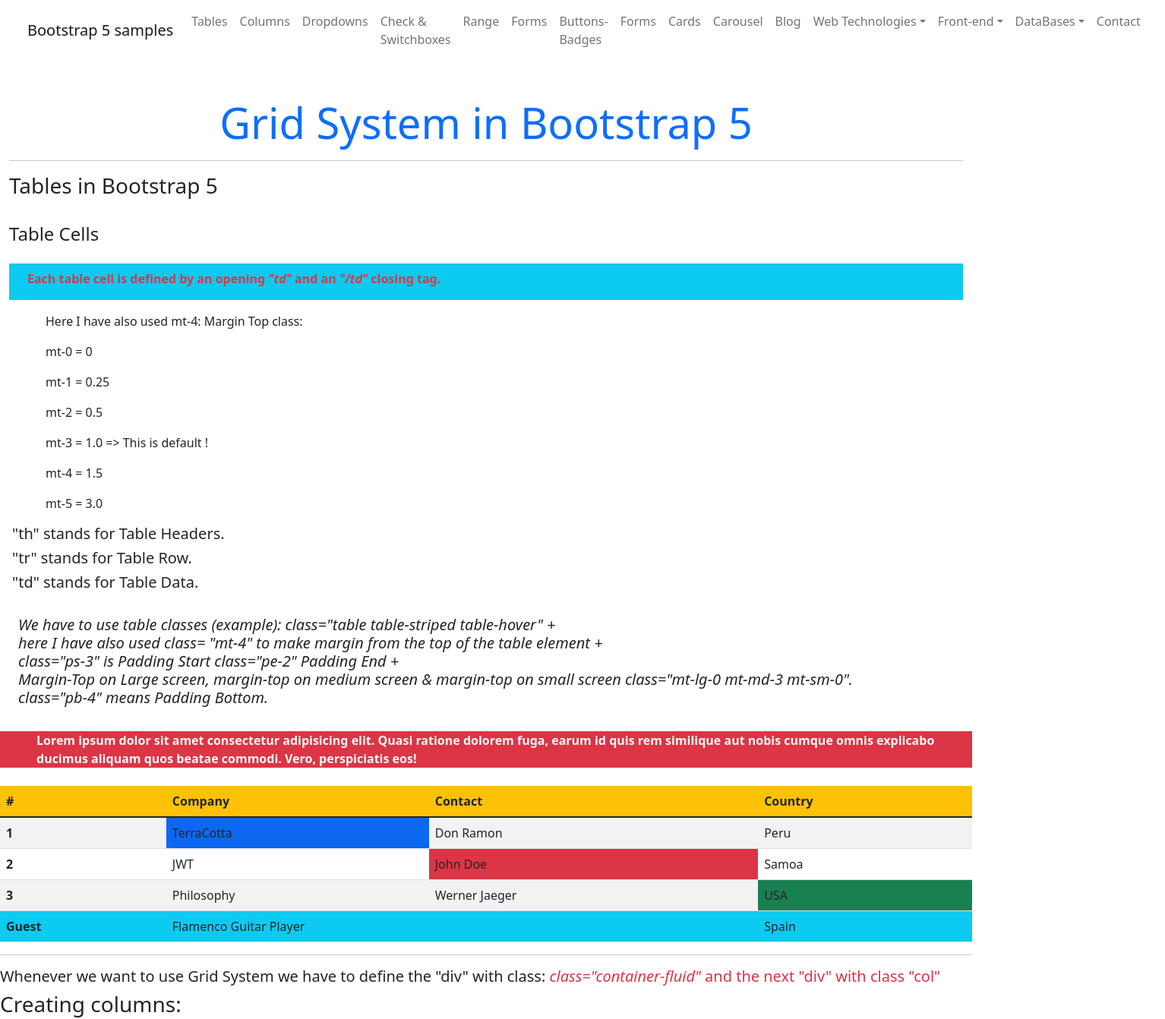
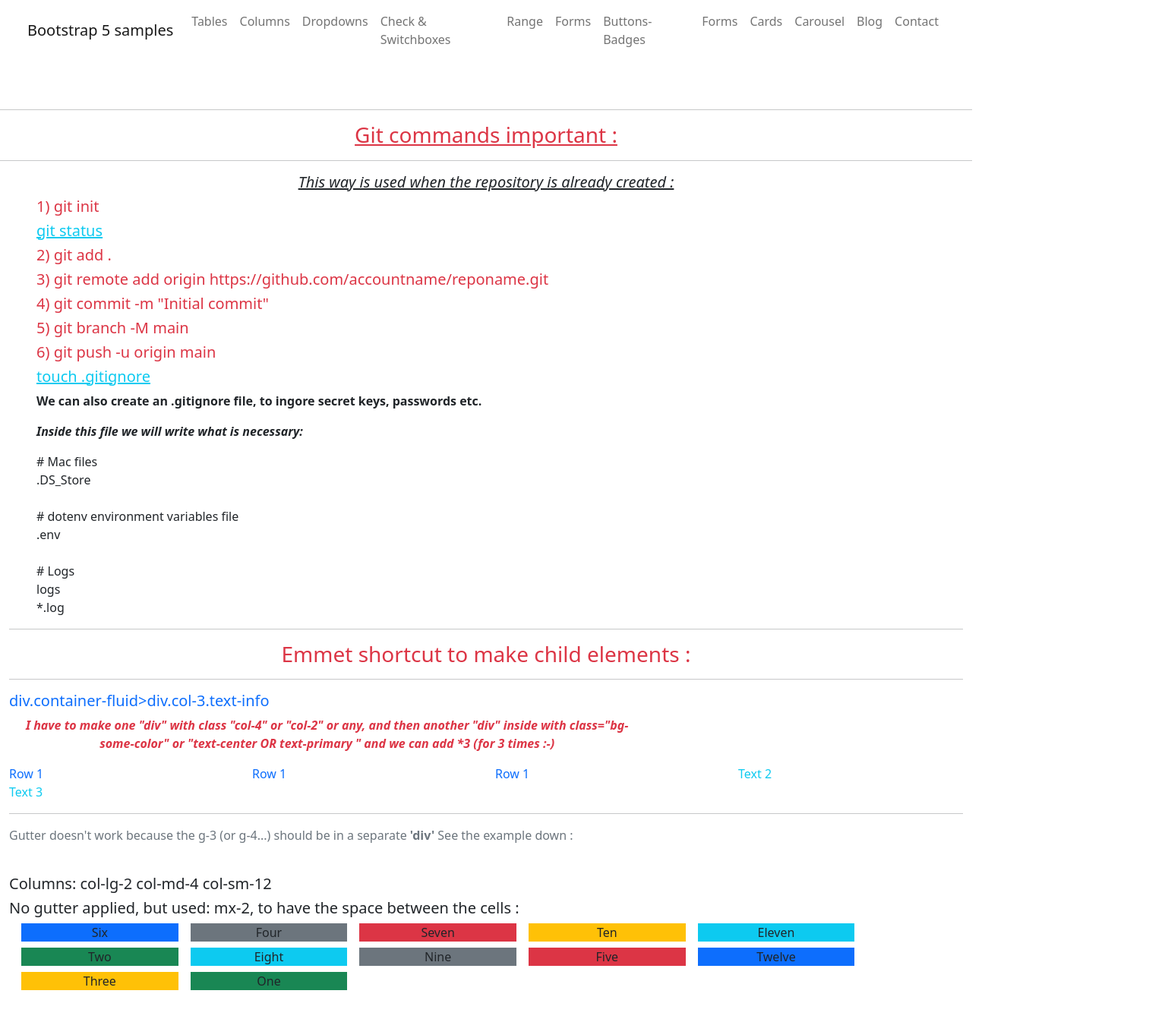
Before and after one commit to dragancodesign/bootstrap-5-sample, a plain HTML site: page index.html in a window 1280 px wide. Shown: the top 1342 px of the page at 76% size, 1534 px wide, since content can reach past the window. Drawn offline with Linux system fonts and the light colour scheme; files whose address does not match are found by name.

Commit message:
Added .gitignore and modified style through classes

```diff
--- a/index.html
+++ b/index.html
@@ -1,5 +1,6 @@
 <!DOCTYPE html>
 <html lang="en">
+
 <head>
     <meta charset="UTF-8" />
     <meta http-equiv="X-UA-Compatible" content="Brave" />
@@ -35,7 +36,8 @@
         <div class="container-fluid">
             <a href="#" class="navbar-brand ms-4">Bootstrap 5 samples</a>
             <!-- Navbar Toggler -->
-        <button class="navbar-toggler" type="button" data-bs-toggle="collapse" data-bs-target="#navbartab"><span class="navbar-toggler-icon"></span></button>
+            <button class="navbar-toggler" type="button" data-bs-toggle="collapse" data-bs-target="#navbartab"><span
+                    class="navbar-toggler-icon"></span></button>
             <div class="navbar-collapse collapse" id="navbartab">
                 <ul class="navbar-nav ms-auto me-4">
                     <li class="nav-item"><a href="#tables" class="nav-link">Tables</a></li>
@@ -48,33 +50,36 @@
                     <li class="nav-item"><a href="#forms" class="nav-link">Forms</a></li>
                     <li class="nav-item"><a href="#cards" class="nav-link">Cards</a></li>
                     <li class="nav-item"><a href="#carousel" class="nav-link">Carousel</a></li>
-        <li class="nav-item"><a href="blog.html" class="nav-link">Blog</a></li>
+                    <li class="nav-item"><a href="#" class="nav-link">Blog</a></li>
 
                     <!-- <li class="nav-item"><a href="#" class="nav-link">About</a></li> -->
 
-        <li class="nav-item dropdown">
-            <a href="#" class="nav-link dropdown-toggle" id="menudropdown" data-bs-toggle="dropdown">Web Technologies</a>
+                    <!-- <li class="nav-item dropdown">
+                        <a href="#" class="nav-link dropdown-toggle" id="menudropdown" data-bs-toggle="dropdown">Web
+                            Technologies</a>
                         <ul class="dropdown-menu">
                             <li><a href="#" class="dropdown-item">Course Django</a></li>
                             <li><a href="#" class="dropdown-item">Course React</a></li>
                         </ul>
-        </li>
-        <li class="nav-item dropdown">
-            <a href="#" class="nav-link dropdown-toggle" id="menudropdown" data-bs-toggle="dropdown">Front-end</a>
+                    </li> -->
+                    <!-- <li class="nav-item dropdown">
+                        <a href="#" class="nav-link dropdown-toggle" id="menudropdown"
+                            data-bs-toggle="dropdown">Front-end</a>
                         <ul class="dropdown-menu">
                             <li><a href="#" class="dropdown-item">Course Bootstrap 5</a></li>
                             <li><a href="#" class="dropdown-item">Course Bulma CSS</a></li>
                             <li><a href="#" class="dropdown-item">Course Tailwind CSS</a></li>
                         </ul>
-        </li>
-        <li class="nav-item dropdown">
-            <a href="#" class="nav-link dropdown-toggle" id="menudropdown" data-bs-toggle="dropdown">DataBases</a>
+                    </li> -->
+                    <!-- <li class="nav-item dropdown">
+                        <a href="#" class="nav-link dropdown-toggle" id="menudropdown"
+                            data-bs-toggle="dropdown">DataBases</a>
                         <ul class="dropdown-menu">
                             <li><a href="#" class="dropdown-item">Course MongoDB</a></li>
                             <li><a href="#" class="dropdown-item">Course PostgreSQL</a></li>
                             <li><a href="#" class="dropdown-item">Course MySQL</a></li>
                         </ul>
-        </li>
+                    </li> -->
 
                     <li class="nav-item"><a href="#" class="nav-link">Contact</a></li>
                 </ul>
@@ -87,17 +92,96 @@
     <!-- NAVIGATION BAR ENDS -->
     <br><br>
 
+    <hr>
+    <h3 class="text-danger mx-5 text-center text-decoration-underline">Git commands important :</h3>
+    <hr>
+    <div class="container-fluid g-5">
+        <h5 class="text-center fst-italic text-decoration-underline">This way is used when the repository is already
+            created :</h5>
+
+        <h5 class="text-danger">1) git init</h5>
+        <h5 class="text-info text-decoration-underline">git status</h5>
+        <h5 class="text-danger">2) git add .</h5>
+        <h5 class="text-danger">3) git remote add origin https://github.com/accountname/reponame.git</h5>
+        <h5 class="text-danger">4) git commit -m "Initial commit"</h5>
+        <h5 class="text-danger">5) git branch -M main</h5>
+        <h5 class="text-danger">6) git push -u origin main</h5>
+        <h5 class=" text-decoration-underline text-info">touch .gitignore</h5>
+        <p class="fw-bold">We can also create an .gitignore file, to ingore secret keys, passwords etc.</p>
+        <p class="fw-bold fst-italic">Inside this file we will write what is necessary:</p>
+        <p># Mac files <br>
+            .DS_Store <br>
+            <br>
+            # dotenv environment variables file <br>
+            .env <br>
+            <br>
+            # Logs <br>
+            logs <br>
+            *.log
+        </p>
+    </div>
+
+
+    <!-- Emmet Section -->
+    <div class="container-fluid">
+        <hr>
+        <h3 class="text-danger mx-5 text-center">Emmet shortcut to make child elements :</h3>
+        <hr>
+
+        <h5 class="text-primary">div.container-fluid>div.col-3.text-info</h5>
+
+        <div class="col-8 text-danger fw-bold fst-italic text-center">
+            <p>I have to make one "div" with class "col-4" or "col-2" or any, and then another "div" inside with
+                class="bg-some-color" or "text-center OR text-primary " and we can add *3 (for 3 times :-) </p>
+        </div>
+
+
+        <div class="row">
+            <div class="col-3 text-primary">Row 1</div>
+            <div class="col-3 text-primary">Row 1</div>
+            <div class="col-3 text-primary">Row 1</div>
+            <div class="col-3 text-info">Text 2</div>
+            <div class="col-3 text-info">Text 3</div>
+        </div>
+
+
+        <hr>
+        <p class="text-secondary">Gutter doesn't work because the g-3 (or g-4...) should be in a separate <strong> 'div'
+            </strong> See the example down : </p>
+        <br>
+        <h5>Columns: col-lg-2 col-md-4 col-sm-12</h5>
+        <h5>No gutter applied, but used: mx-2, to have the space between the cells : </h5>
+        <div class="container-fluid">
+            <div class="row g-2 text-center">
+                <div class="mx-2 col-lg-2 col-md-4 col-sm-12 bg-primary">Six</div>
+                <div class="mx-2 col-lg-2 col-md-4 col-sm-12 bg-secondary">Four</div>
+                <div class="mx-2 col-lg-2 col-md-4 col-sm-12 bg-danger">Seven</div>
+                <div class="mx-2 col-lg-2 col-md-4 col-sm-12 bg-warning">Ten</div>
+                <div class="mx-2 col-lg-2 col-md-4 col-sm-12 bg-info">Eleven</div>
+                <div class="mx-2 col-lg-2 col-md-4 col-sm-12 bg-success">Two</div>
+                <div class="mx-2 col-lg-2 col-md-4 col-sm-12 bg-info">Eight</div>
+                <div class="mx-2 col-lg-2 col-md-4 col-sm-12 bg-secondary">Nine</div>
+                <div class="mx-2 col-lg-2 col-md-4 col-sm-12 bg-danger">Five</div>
+                <div class="mx-2 col-lg-2 col-md-4 col-sm-12 bg-primary">Twelve</div>
+                <div class="mx-2 col-lg-2 col-md-4 col-sm-12 bg-warning">Three</div>
+                <div class="mx-2 col-lg-2 col-md-4 col-sm-12 bg-success">One</div>
+            </div>
+        </div>
+
+    </div> <!-- End Emmet -->
 
     <!-- ======= Tables Section ======= -->
-
+<br><br>
     <section id="tables">
         <div class="container-fluid">
-      <h1 class="text-primary text-center display-4">Grid System in Bootstrap 5</h1>
+            <h1 class="text-primary text-center display-5">Grid System in Bootstrap 5</h1>
             <hr>
             <h3>Tables in Bootstrap 5</h3>
             <br>
             <h4>Table Cells</h4>
-    <p class="text-danger fw-bold bg-info mt-4 pt-2 pb-3 ps-4">Each table cell is defined by an opening <em class="fw-bold text-danger">"td"</em> and an <em class="fw-bold text-danger">"/td"</em> closing tag.</p>
+            <p class="text-danger fw-bold bg-info mt-4 pt-2 pb-3 ps-4">Each table cell is defined by an opening <em
+                    class="fw-bold text-danger">"td"</em> and an <em class="fw-bold text-danger">"/td"</em> closing tag.
+            </p>
 
             <p class="ps-5">Here I have also used mt-4: Margin Top class:</p>
             <p class="ps-5">mt-0 = 0</p>
@@ -112,8 +196,11 @@
         <h5 class="ps-3">"tr" stands for Table Row.</h5>
         <h5 class="ps-3">"td" stands for Table Data.</h5>
         <br>
-<h5 class="fst-italic ps-4 pb-4">We have to use table classes (example): class="table table-striped table-hover" + <br> here I have also used class= "mt-4" to make margin from the top of the table element + <br> class="ps-3" is Padding Start class="pe-2" Padding End + <br>
-Margin-Top on Large screen, margin-top on medium screen & margin-top on small screen class="mt-lg-0 mt-md-3 mt-sm-0". <br> class="pb-4" means Padding Bottom.
+        <h5 class="fst-italic ps-4 pb-4">We have to use table classes (example): class="table table-striped table-hover"
+            + <br> here I have also used class= "mt-4" to make margin from the top of the table element + <br>
+            class="ps-3" is Padding Start class="pe-2" Padding End + <br>
+            Margin-Top on Large screen, margin-top on medium screen & margin-top on small screen class="mt-lg-0 mt-md-3
+            mt-sm-0". <br> class="pb-4" means Padding Bottom.
         </h5>
 
         <div class="bg-danger text-light fw-bold mt-lg-0 mt-md-3 mt-sm-0 ps-5 pe-5 ">
@@ -153,7 +240,7 @@ Margin-Top on Large screen, margin-top on medium screen & margin-top on small sc
                 </tr>
                 <tr class="bg-info">
                     <th>Guest</th>
-                <td colspan="2" >Flamenco Guitar Player</td> <!-- colspan determines the SPAN !!! -->
+                    <td colspan="2">Flamenco Guitar Player</td> <!-- colspan determines the SPAN !!! -->
                     <td>Spain</td>
                 </tr>
             </tbody>
@@ -166,15 +253,17 @@ Margin-Top on Large screen, margin-top on medium screen & margin-top on small sc
     <!-- Columns Section -->
     <section id="columns">
         <hr>
-    <h5>Whenever we want to use Grid System we have to define the "div" with class: <span class="text-danger"><em>class="container-fluid"</em> and the next "div" with class "col" </span></h5>
+        <h5>Whenever we want to use Grid System we have to define the "div" with class: <span
+                class="text-danger"><em>class="container-fluid"</em> and the next "div" with class "col" </span></h5>
         <h3>Creating columns:</h3>
-        <p  class="text-danger fw-bold">div class="container-fluid"</p>
+        <p class="text-danger fw-bold">div class="container-fluid"</p>
         <p>Then inside another div: <span class="text-danger fw-bold">div class="row g-3 text-center"</span> </p>
         <p>Then inside another div: <span class="text-danger fw-bold">div class="col-4"</span> </p>
         <p>Then inside another div: <span class="text-danger fw-bold">div class="bg-primary"</span> </p>
 
         <p class="text-info bg-dark customize-color">
-            Added customized parameters inside the head or external css style sheet to be able to get the results you want.
+            Added customized parameters inside the head or external css style sheet to be able to get the results you
+            want.
         </p>
         <hr>
         <p class="text-secondary">Columns with gutter example: </p>
@@ -240,61 +329,19 @@ Margin-Top on Large screen, margin-top on medium screen & margin-top on small sc
         <hr>
 
 
-
-<!-- Emmet Section -->
-<hr>
-<h3 class="text-danger mx-5">Emmet shortcut to make child elements - explained !</h3>
-<hr>
-
-<h5 class="text-danger">div.container-fluid>div.col-3.text-info</h5>
-<div class="container-fluid">
-        <div class="col-6 text-danger fw-bold fst-italic text-center">
-            <p>I have to make one "div" with class "col-4" or "col-2" or any, and then another "div" inside with class="bg-some-color" or "text-center OR text-primary " and we can add *3 (for 3 times :-) </p>
-        </div>
-
-
-        <div class="container-fluid">
-            <div class="row">
-            <div class="col-3 text-primary">Row 1</div>
-            <div class="col-3 text-primary">Row 1</div>
-            <div class="col-3 text-primary">Row 1</div>
-            </div>
-        </div>
-        <div class="container-fluid">
-            <div class="col-3 text-info">Text 2</div>
-        </div>
-        <div class="container-fluid">
-            <div class="col-3 text-info">Text 3</div>
-        </div>
-                <p class="text-secondary">Gutter example: </p>
-                <hr>
-                <br>
-<!-- <div class="container-fluid px-4">
-  <div class="row gx-2">
-    <div class="col-lg-3 col-md-4 col-sm-12 bg-success">Two</div>
-    <div class="col-lg-3 col-md-4 col-sm-12 bg-warning">Three</div>
-    <div class="col-lg-3 col-md-4 col-sm-12 bg-danger">One</div>
-    <div class="col-lg-3 col-md-4 col-sm-12 bg-secondary">Four</div>
-    <div class="col-lg-3 col-md-4 col-sm-12 bg-danger">Five</div>
-    <div class="col-lg-3 col-md-4 col-sm-12 bg-primary">Six</div>
-    <div class="col-lg-3 col-md-4 col-sm-12 bg-danger">Seven</div>
-    <div class="col-lg-3 col-md-4 col-sm-12 bg-info">Eight</div>
-    <div class="col-lg-3 col-md-4 col-sm-12 bg-secondary">Nine</div>
-    <div class="col-lg-3 col-md-4 col-sm-12 bg-successs">Ten</div>
-    <div class="col-lg-3 col-md-4 col-sm-12 bg-info">Eleven</div>
-    <div class="col-lg-3 col-md-4 col-sm-12 bg-primary">Twelve</div>
-  </div>
-</div> -->
-
         <br>
         <hr>
         <h3>Precompiled Bootstrap 5</h3>
-<p>Once downloaded, unzip the compressed folder and you’ll see something like this: Link to Bootstrap folder structure:</p>
-<a href="https://getbootstrap.com/docs/5.2/getting-started/introduction/" target="_blank">Getting started with Bootstrap 5</a>
+        <p>Once downloaded, unzip the compressed folder and you’ll see something like this: Link to Bootstrap folder
+            structure:</p>
+        <a href="https://getbootstrap.com/docs/5.2/getting-started/introduction/" target="_blank">Getting started
+            with Bootstrap 5</a>
         <br>
         <br>
-<p>Get started with Bootstrap, the world’s most popular framework for building responsive, mobile-first sites, with jsDelivr and a template starter page.</p>
-<a href="https://getbootstrap.com/docs/5.1/getting-started/introduction/" target="_blank">https://getbootstrap.com/docs/5.1/getting-started/introduction/</a>
+        <p>Get started with Bootstrap, the world’s most popular framework for building responsive, mobile-first
+            sites, with jsDelivr and a template starter page.</p>
+        <a href="https://getbootstrap.com/docs/5.1/getting-started/introduction/"
+            target="_blank">https://getbootstrap.com/docs/5.1/getting-started/introduction/</a>
 
         <hr>
 
@@ -326,13 +373,7 @@ Margin-Top on Large screen, margin-top on medium screen & margin-top on small sc
         </div>
 
         <br>
-<img
-src="images/sun-rise.jpg"
-class="float-start"
-width="200"
-height="200"
-alt=""
-/>
+        <img src="images/sun-rise.jpg" class="float-start" width="200" height="200" alt="" />
         <img src="images/sun-rise.jpg" class="float-end" height="200" width="200" alt="" />
         <div class="text-center">
             <img src="images/sun-profile.jpg" alt="" height="200" />
@@ -343,7 +384,7 @@ alt=""
     <!-- Dropdowns Section -->
     <section id="dropdowns">
         <hr>
-<h3 class="text-danger mx-5">Select Dropdown Options - Bootstrap 5.1.3</h3>
+        <h3 class="text-danger mx-5">Select Dropdown Options - Bootstrap 5</h3>
         <hr>
 
 
@@ -394,7 +435,7 @@ alt=""
             <div class="form-check">
                 <input class="form-check-input" type="checkbox" value="" id="" checked>
                 <label class="form-check-label" for="">
-            Checked checkbox
+                    CHECKED checkbox
                 </label>
             </div>
             <br>
@@ -410,11 +451,7 @@ alt=""
                 <label> Form Click to Switch </label>
             </div>
             <div class="form-check">
-        <input
-        class="form-check-input"
-        type="radio"
-        name="input-radio"
-        />
+                <input class="form-check-input" type="radio" name="input-radio" />
                 <input class="form-check-input" type="radio" checked />
                 <label> Default Checked radio </label>
                 <br>
@@ -456,16 +493,11 @@ alt=""
         <form action="">
             <div class="input-group">
                 <span class="input-group-text">Username</span>
-            <input type="text" class="form-control" placeholder="Your name" >
+                <input type="text" class="form-control" placeholder="Your name">
             </div>
             <div class="input-group pt-2">
                 <span class="input-group-text">Enter your email</span>
-            <input
-                type="text"
-                class="form-control"
-                placeholder="Email"
-                name="email"
-                />
+                <input type="text" class="form-control" placeholder="Email" name="email" />
             </div>
             <br>
             <div class="input-group">
@@ -516,7 +548,8 @@ alt=""
         <hr>
 
         <h3>Hello <span class="badge bg-success">World</span></h3>
-    <button type="submit" class="btn btn-outline-success">Success <span class="badge bg-warning"> or Sleep</span></button>
+        <button type="submit" class="btn btn-outline-success">Success <span class="badge bg-warning"> or
+                Sleep</span></button>
         </div>
 
     </section><!-- End Buttons - Badges -->
@@ -535,7 +568,9 @@ alt=""
                     <img src="images/sun-rise.jpg" class="card-img-top m-1" alt="">
                     <div class="card-body">
                         <h3>Sunrise Framework</h3>
-            <p>Lorem ipsum, dolor sit amet consectetur adipisicing elit. Maxime animi aliquid suscipit officiis provident dolorem eius fugit hic, soluta distinctio quia, quod, obcaecati amet veniam sequi! Cum consectetur fugit quae.</p>
+                        <p>Lorem ipsum, dolor sit amet consectetur adipisicing elit. Maxime animi aliquid suscipit
+                            officiis provident dolorem eius fugit hic, soluta distinctio quia, quod, obcaecati amet
+                            veniam sequi! Cum consectetur fugit quae.</p>
                         <button type="button" class="btn btn-outline-primary mb-3">Enroll</button>
                         <div class="footer text-center">The time to Enroll is now!</div>
                     </div>
@@ -545,7 +580,9 @@ alt=""
                     <img src="images/sun-rise.jpg" class="card-img-top m-1" alt="">
                     <div class="card-body">
                         <h3>Sunrise Framework</h3>
-            <p>Lorem ipsum, dolor sit amet consectetur adipisicing elit. Maxime animi aliquid suscipit officiis provident dolorem eius fugit hic, soluta distinctio quia, quod, obcaecati amet veniam sequi! Cum consectetur fugit quae.</p>
+                        <p>Lorem ipsum, dolor sit amet consectetur adipisicing elit. Maxime animi aliquid suscipit
+                            officiis provident dolorem eius fugit hic, soluta distinctio quia, quod, obcaecati amet
+                            veniam sequi! Cum consectetur fugit quae.</p>
                         <button type="button" class="btn btn-outline-primary mb-3">Enroll</button>
                         <div class="footer text-center">The time to Enroll is now!</div>
                     </div>
@@ -555,7 +592,9 @@ alt=""
                     <img src="images/sun-rise.jpg" class="card-img-top m-1" alt="">
                     <div class="card-body">
                         <h3>Sunrise Framework</h3>
-            <p>Lorem ipsum, dolor sit amet consectetur adipisicing elit. Maxime animi aliquid suscipit officiis provident dolorem eius fugit hic, soluta distinctio quia, quod, obcaecati amet veniam sequi! Cum consectetur fugit quae.</p>
+                        <p>Lorem ipsum, dolor sit amet consectetur adipisicing elit. Maxime animi aliquid suscipit
+                            officiis provident dolorem eius fugit hic, soluta distinctio quia, quod, obcaecati amet
+                            veniam sequi! Cum consectetur fugit quae.</p>
                         <button type="button" class="btn btn-outline-primary mb-3">Enroll</button>
                         <div class="footer text-center">The time to Enroll is now!</div>
                     </div>
@@ -575,32 +614,14 @@ alt=""
         <!-- MY CAROUSEL HERE FROM COURSE -->
         <div class="container-fluid" style="max-width: 80%;">
 
-    <div
-      id="carouselExampleIndicators"
-      class="carousel slide"
-      data-bs-ride="carousel"
-    >
+            <div id="carouselExampleIndicators" class="carousel slide" data-bs-ride="carousel">
 
-        <div class="carousel-indicators"
-        id="#carouselExampleIndicators"
-        class="carousel slide"
-        data-bs-ride="carousel" >
-            <button
-                type="button"
-                data-bs-target="#carouselExampleIndicators"
-                data-bs-slide-to="0"
-                class="active"
-            ></button>
-            <button
-                type="button"
-                data-bs-target="#carouselExampleIndicators"
-                data-bs-slide-to="1"
-            ></button>
-            <button
-                type="button"
-                data-bs-target="#carouselExampleIndicators"
-                data-bs-slide-to="2"
-            ></button>
+                <div class="carousel-indicators" id="#carouselExampleIndicators" class="carousel slide"
+                    data-bs-ride="carousel">
+                    <button type="button" data-bs-target="#carouselExampleIndicators" data-bs-slide-to="0"
+                        class="active"></button>
+                    <button type="button" data-bs-target="#carouselExampleIndicators" data-bs-slide-to="1"></button>
+                    <button type="button" data-bs-target="#carouselExampleIndicators" data-bs-slide-to="2"></button>
                 </div>
 
 
@@ -631,21 +652,12 @@ alt=""
                     </div>
                 </div>
 
-        <button
-            class="carousel-control-prev"
-            type="button"
-            data-bs-target="#carouselExampleIndicators"
-            data-bs-slide="prev"
-        >
-            <span class="carousel-control-prev-icon"></span
-            ><span class="visually-hidden">Previous</span>
+                <button class="carousel-control-prev" type="button" data-bs-target="#carouselExampleIndicators"
+                    data-bs-slide="prev">
+                    <span class="carousel-control-prev-icon"></span><span class="visually-hidden">Previous</span>
                 </button>
-        <button
-            class="carousel-control-next"
-            type="button"
-            data-bs-target="#carouselExampleIndicators"
-            data-bs-slide="next"
-        >
+                <button class="carousel-control-next" type="button" data-bs-target="#carouselExampleIndicators"
+                    data-bs-slide="next">
                     <span class="carousel-control-next-icon"></span>
                     <span class="visually-hidden">Next</span>
                 </button>
@@ -676,4 +688,5 @@ alt=""
     <script src="js/bootstrap.js"></script>
 
 </body>
+
 </html>
```
Also changed, not shown: source.txt (added), 2 other files. Lines whose indentation alone changed are shown as unchanged.
